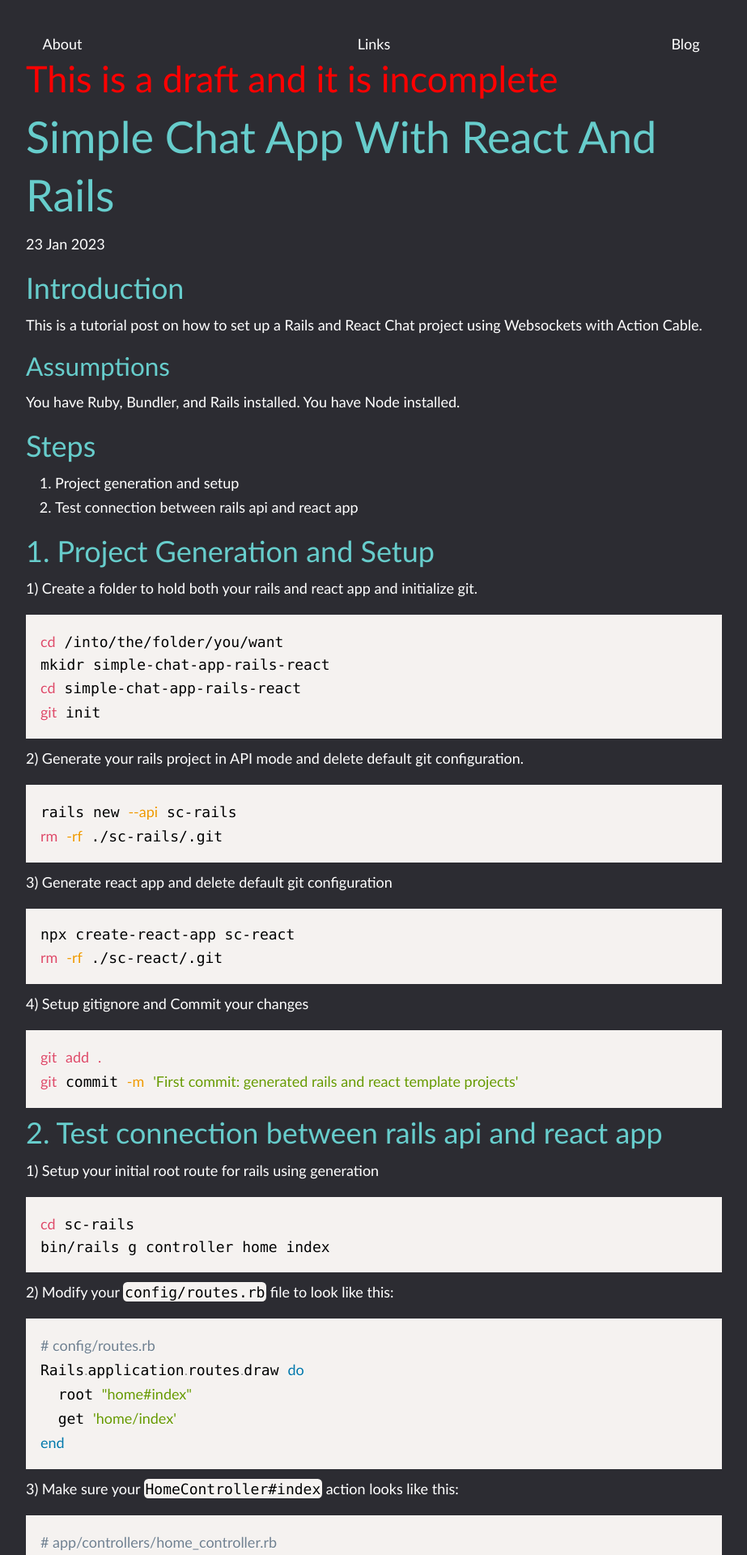
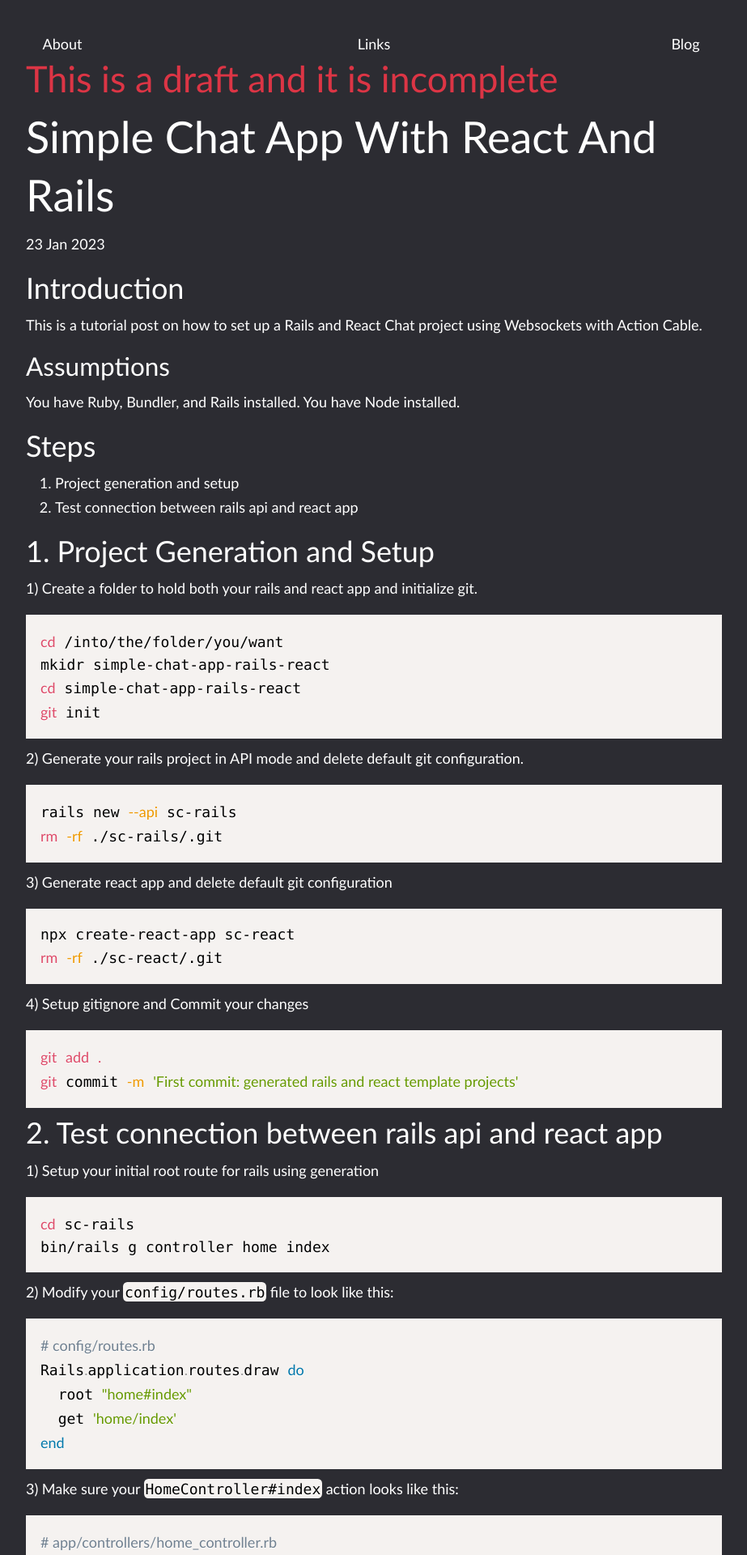
Before and after one commit to danielleedottech/danlee-org, a Jekyll site: the page built from _posts/2023-01-23-simple-chat-app-with-react-and-rails.md, in a window 1280 px wide. Shown: the top 1920 px of the page at 81% size, without its empty margins (178-1101 px from the left). Built offline with Jekyll 4.4.1, drawn with Linux system fonts in a browser that asks for light colours; nearby versions of some CDN libraries; library files that are not in the unit come from our copies.

Commit message:
removing custom colors for danger text and titles

```diff
--- a/_layouts/post.html
+++ b/_layouts/post.html
@@ -3,7 +3,7 @@
 ---
 <article class="post">
     {% if page.draft %}
-        <h1 class="draft-notice">This is a draft and it is incomplete</h1>
+        <h1 class="text-danger">This is a draft and it is incomplete</h1>
     {% endif %}
     <h1 class="post-title">{{ page.title }}</h1>
 
@@ -14,7 +14,7 @@
     {{ content }}
 
     {% if page.draft %}
-    <h1 class="draft-notice">This is a draft and it is incomplete</h1>
+    <h1 class="text-danger">This is a draft and it is incomplete</h1>
     {% endif %}
 
 </article>
--- a/_sass/_layouts/post.scss
+++ b/_sass/_layouts/post.scss
@@ -2,14 +2,6 @@
   .post-title {
     font-size: 3rem;
     line-height: 4rem;
-  }
-  h1, h2, h3, h4, h5, h6 {
-    color: #67cdcc;
-  }
-
-  .draft-notice {
-    color: red;
-    text-decoration: none;
   }
 
   img {
```
